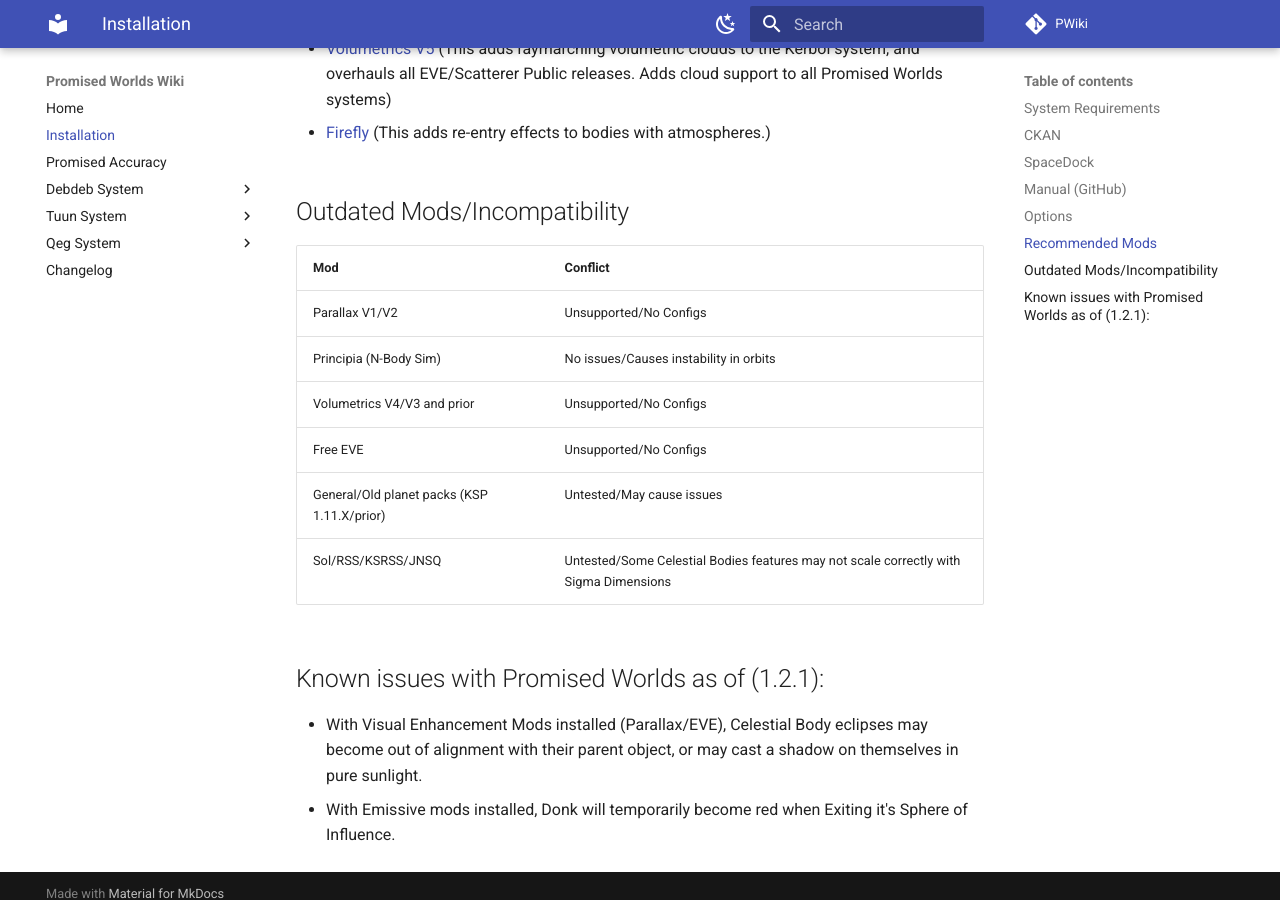
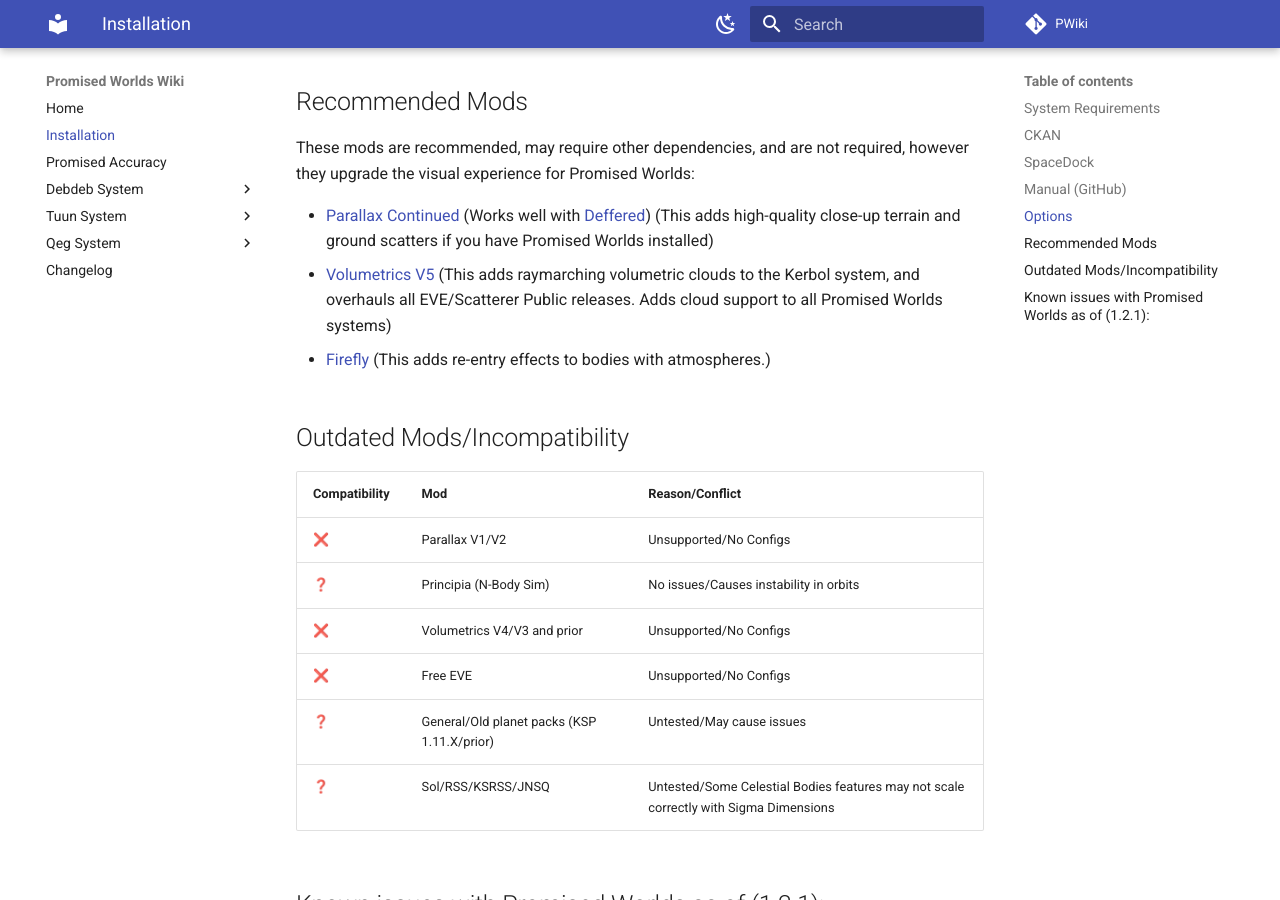
Before and after one commit to PromisedWorlds/PWiki, an MkDocs documentation site: the page built from docs/Installation.md, in a window 1280 px wide and 900 px high, scrolled down 1968 px. Built offline with MkDocs 1.6.1 and Material for MkDocs 9.7.7, drawn with Linux system fonts in a browser that asks for light colours; comment, search, counter and statistics services are not loaded.

Commit message:
Top Page Logos + More Fixes
Added:
Changelog.png
InstallationGuide.png
PromisedAccuracy.png

Changed:
Changelog.md
Installation.md
Promised Accuracy.md

```diff
--- a/docs/Installation.md
+++ b/docs/Installation.md
@@ -1,3 +1,5 @@
+![](assets/InstallationGuide.png)
+
 # Installation
 
 This is a complete installation guide on how to install Promised Worlds for Kerbal Space Program.
@@ -52,14 +54,14 @@
 
 ## Outdated Mods/Incompatibility
 
-| Mod | Conflict |
-|----------|----------|
-| Parallax V1/V2 | Unsupported/No Configs |
-| Principia (N-Body Sim) | No issues/Causes instability in orbits |
-| Volumetrics V4/V3 and prior | Unsupported/No Configs |
-| Free EVE | Unsupported/No Configs |
-| General/Old planet packs (KSP 1.11.X/prior) | Untested/May cause issues |
-| Sol/RSS/KSRSS/JNSQ | Untested/Some Celestial Bodies features may not scale correctly with Sigma Dimensions|
+| Compatibility | Mod | Reason/Conflict |
+|----------|----------|----------|
+|❌| Parallax V1/V2 | Unsupported/No Configs |
+|❓| Principia (N-Body Sim) | No issues/Causes instability in orbits |
+|❌| Volumetrics V4/V3 and prior | Unsupported/No Configs |
+|❌| Free EVE | Unsupported/No Configs |
+|❓| General/Old planet packs (KSP 1.11.X/prior) | Untested/May cause issues |
+|❓| Sol/RSS/KSRSS/JNSQ | Untested/Some Celestial Bodies features may not scale correctly with Sigma Dimensions|
 
 ## Known issues with Promised Worlds as of (1.2.1):
 
```
Also changed, not shown: docs/Changelog.md (+2 -0 lines), docs/Promised Accuracy.md (+2 -0 lines), docs/assets/Changelog.png (added), docs/assets/InstallationGuide.png (added), docs/assets/PromisedAccuracy.png (added).
